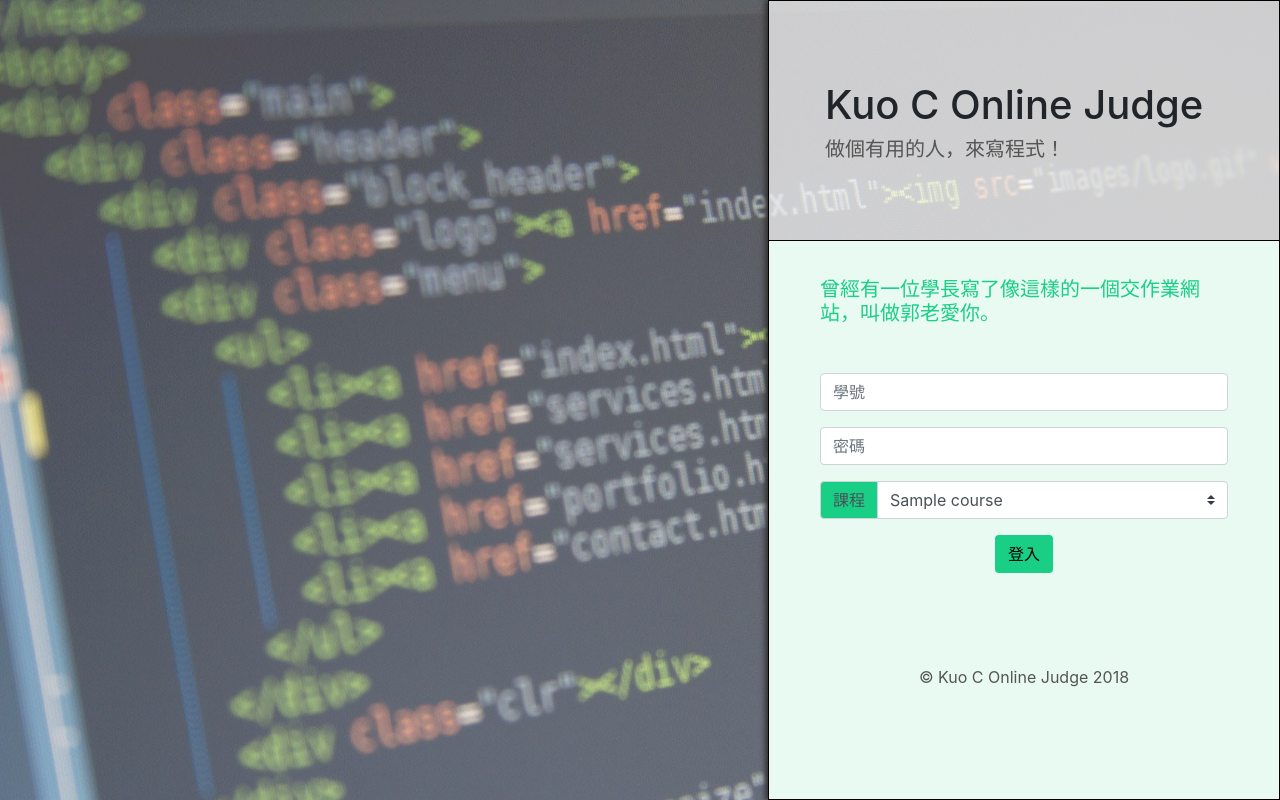
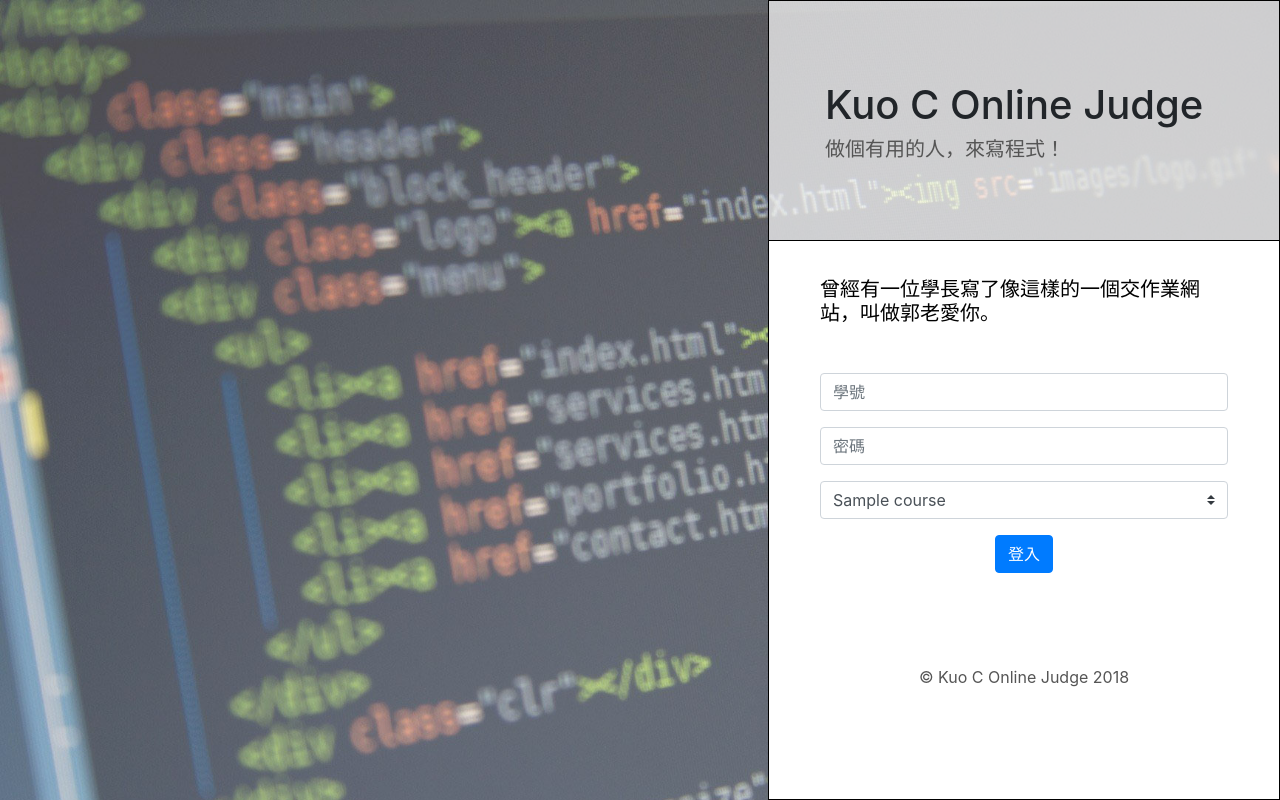
Before and after one commit to KCOJ/KCOJ, a Flask app: template template/login.html in a window 1280 px wide. Run offline with Flask 2, Linux system fonts and the light colour scheme; the template is opened without the code that fills it: most values are stand-ins (such as "Sample title", 1, 10 or a date in 2020); some libraries are stand-ins or nearby versions.

Commit message:
login change bg

```diff
--- a/static/css/login.css
+++ b/static/css/login.css
@@ -4,11 +4,11 @@ body {
 }
 
 .color-deep-gray { color: #555555; }
-.color-theme { color: #19cf86; }
-.color-subtheme { color: #e8faf2; }
+.color-theme { color: black; }
+.color-subtheme { color: #ffffff; }
 
-.bg-theme { background-color: #19cf86; }
-.bg-subtheme { background-color: #e8faf2; }
+.bg-theme { background-color: #61ccf6; }
+.bg-subtheme { background-color: #ffffff; }
 
 .mt-note { margin-top: 22.5%; }
 
@@ -29,7 +29,6 @@ section {
     background-color: rgba(255, 255, 255, 0.7);
     border: 1px solid black;
     margin-left: 0;
-    box-shadow: -3px 0 5px #333;
 }
 
 div.caption-pad {
@@ -39,8 +38,8 @@ div.caption-pad {
 
 div.login-pad {
     height: 70%;
-    background-color: #e8faf2;
-    color: #19cf86;
+    background-color: #ffffff;
+    color: black;
     padding: 7% 10%;
     border-top: 1px solid black;
 }
--- a/template/login.html
+++ b/template/login.html
@@ -21,28 +21,20 @@
             <!-- 登入表單 -->
             <form action="/login" method="POST">
                 <div class="input-group mb-3 mt-5">
-                    <input type="text" name="userid" class="form-control" placeholder="學號" aria-label="Username" aria-describedby="basic-addon1">
+                        <input type="text" name="userid" class="form-control" placeholder="學號" aria-label="Username" aria-describedby="basic-addon1">
                 </div>
                 <div class="input-group mb-3">
-                    <input type="password" name="passwd" class="form-control" placeholder="密碼" aria-label="Username" aria-describedby="basic-addon2">
+                        <input type="password" name="passwd" class="form-control" placeholder="密碼" aria-label="Username" aria-describedby="basic-addon2">
                 </div>
                 <div class="input-group mb-3">
-                    <div class="input-group-prepend">
-                        <label class="input-group-text bg-theme" for="inputGroupSelect01">課程</label>
-                    </div>
                     <select class="custom-select" name="course" id="inputGroupSelect01">
                         {% for name in courses %}
                             <option value={{ name }}>{{ name }}</option>
                         {% endfor %}
                     </select>
                 </div>
-                {% if error_message %}
-                <div class="input-group mb-3 alert alert-danger">
-                    {{ error_message }}
-                </div>
-                {% endif %}
                 <div class="input-group d-flex justify-content-center">
-                    <button type="submit" class="btn bg-theme">登入</button>
+                        <button type="submit" class="btn btn-primary">登入</button>
                 </div>
             </form>
             <p class='mt-note text-center color-deep-gray'>&copy; Kuo C Online Judge 2018</p>
```
